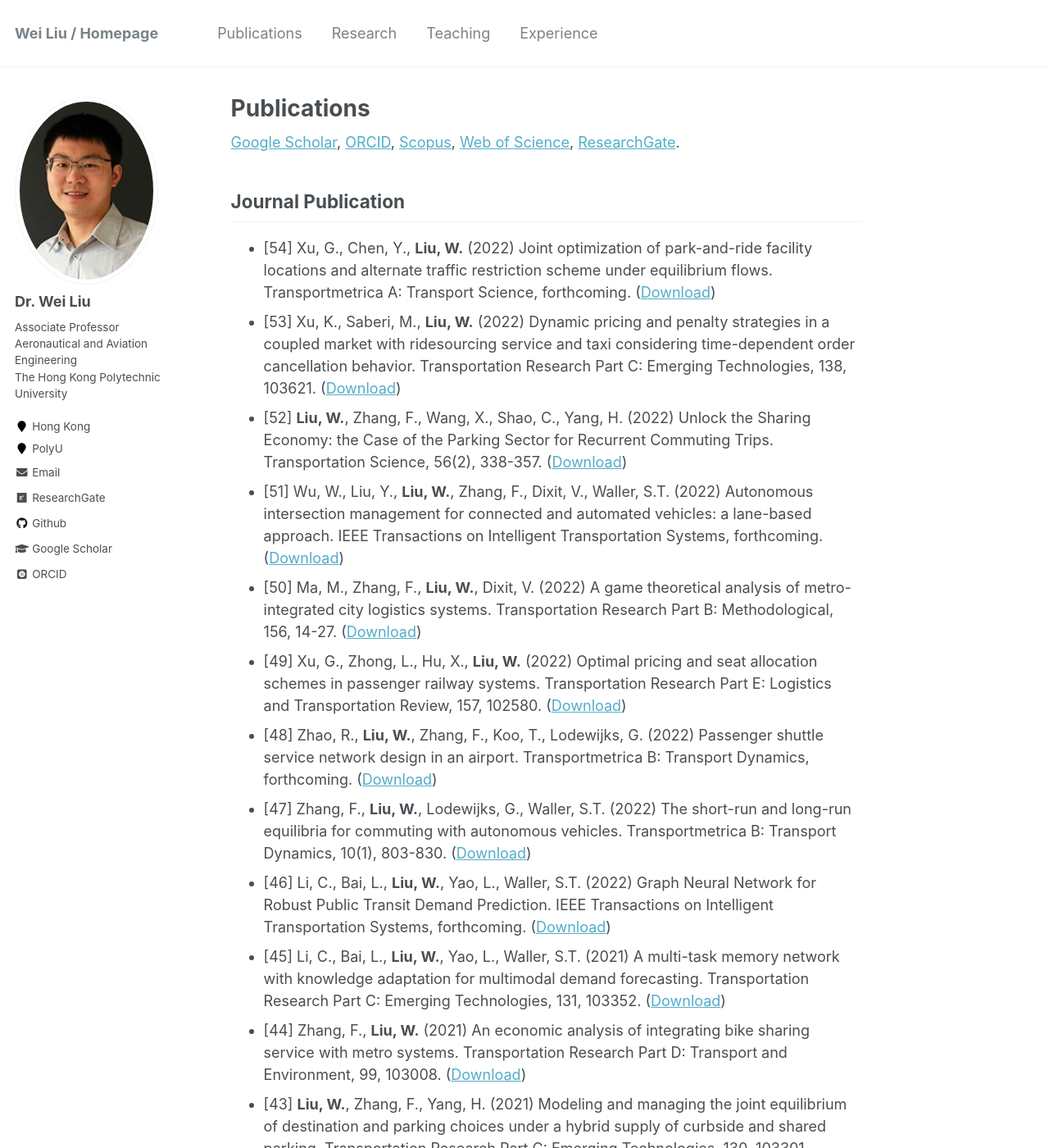
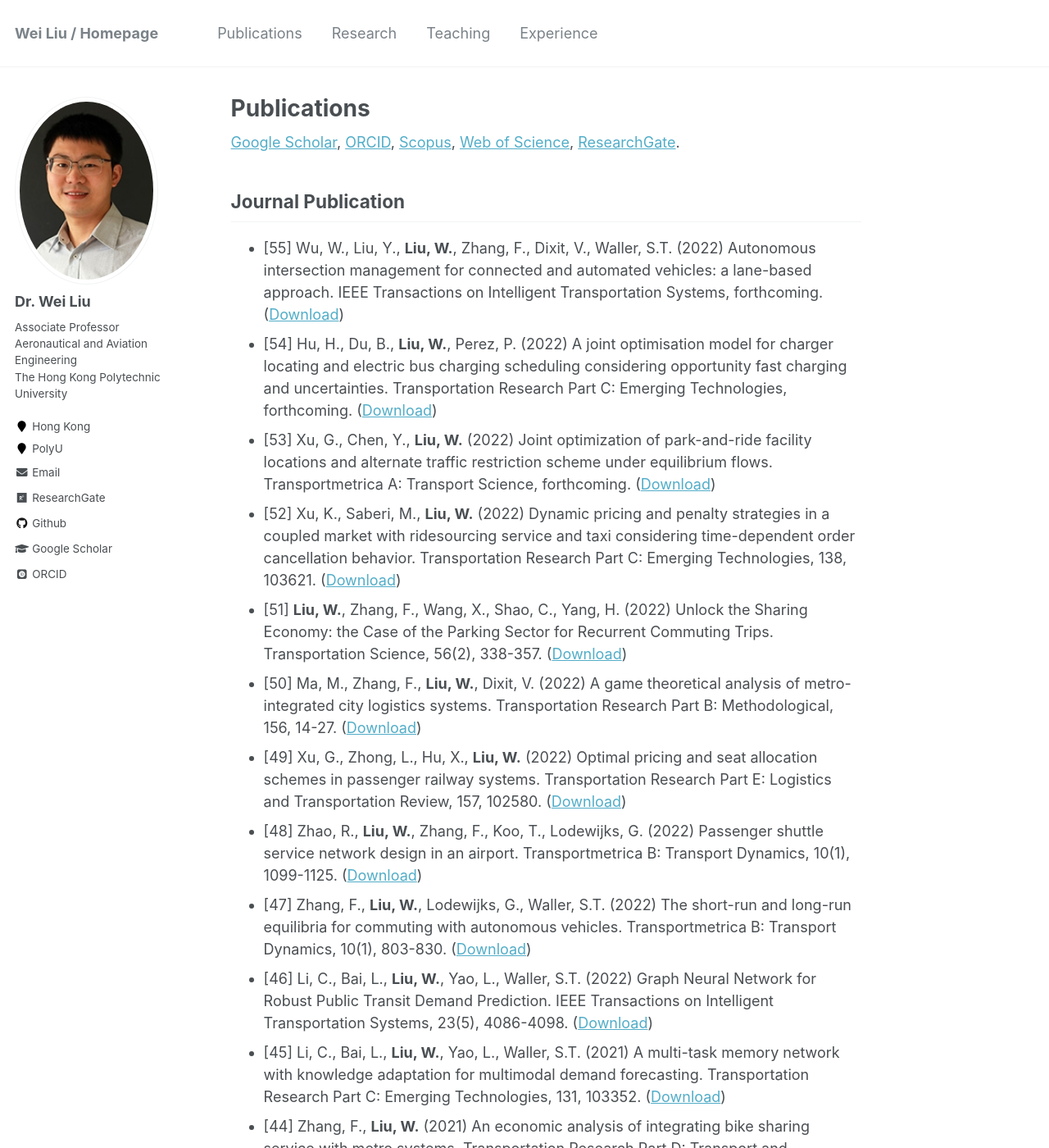
Before and after one commit to weiliu2016/weiliu2016.github.io, a Jekyll site: the page built from _pages/publications.md, in a window 1280 px wide and 1400 px high. Shown: the whole window at 82% size. Built offline with Jekyll 4.4.1, drawn with Linux system fonts in a browser that asks for light colours; some web fonts are replaced.

Commit message:
Update publications.md

```diff
--- a/_pages/publications.md
+++ b/_pages/publications.md
@@ -19,15 +19,16 @@ author_profile: true
 
 Journal Publication
 ----------
-* [54] Xu, G., Chen, Y., **Liu, W.** (2022) Joint optimization of park-and-ride facility locations and alternate traffic restriction scheme under equilibrium flows. Transportmetrica A: Transport Science, forthcoming. ([Download](https://doi.org/10.1080/23249935.2022.xxxxxxx))
-* [53] Xu, K., Saberi, M., **Liu, W.** (2022) Dynamic pricing and penalty strategies in a coupled market with ridesourcing service and taxi considering time-dependent order cancellation behavior. Transportation Research Part C: Emerging Technologies, 138, 103621. ([Download](https://doi.org/10.1016/j.trc.2022.103621))
-* [52] **Liu, W.**, Zhang, F., Wang, X., Shao, C., Yang, H. (2022) Unlock the Sharing Economy: the Case of the Parking Sector for Recurrent Commuting Trips. Transportation Science, 56(2), 338-357. ([Download](https://doi.org/10.1287/trsc.2021.1103))
-* [51] Wu, W., Liu, Y., **Liu, W.**, Zhang, F., Dixit, V., Waller, S.T. (2022) Autonomous intersection management for connected and automated vehicles: a lane-based approach. IEEE Transactions on Intelligent Transportation Systems, forthcoming. ([Download](http://dx.doi.org/10.1109/TITS.2021.3136910))
+* [55] Wu, W., Liu, Y., **Liu, W.**, Zhang, F., Dixit, V., Waller, S.T. (2022) Autonomous intersection management for connected and automated vehicles: a lane-based approach. IEEE Transactions on Intelligent Transportation Systems, forthcoming. ([Download](http://dx.doi.org/10.1109/TITS.2021.3136910))
+* [54] Hu, H., Du, B., **Liu, W.**, Perez, P. (2022) A joint optimisation model for charger locating and electric bus charging scheduling considering opportunity fast charging and uncertainties. Transportation Research Part C: Emerging Technologies, forthcoming. ([Download](https://doi.org/10.1016/j.trc.2022.xxxxxx))
+* [53] Xu, G., Chen, Y., **Liu, W.** (2022) Joint optimization of park-and-ride facility locations and alternate traffic restriction scheme under equilibrium flows. Transportmetrica A: Transport Science, forthcoming. ([Download](https://doi.org/10.1080/23249935.2022.xxxxxxx))
+* [52] Xu, K., Saberi, M., **Liu, W.** (2022) Dynamic pricing and penalty strategies in a coupled market with ridesourcing service and taxi considering time-dependent order cancellation behavior. Transportation Research Part C: Emerging Technologies, 138, 103621. ([Download](https://doi.org/10.1016/j.trc.2022.103621))
+* [51] **Liu, W.**, Zhang, F., Wang, X., Shao, C., Yang, H. (2022) Unlock the Sharing Economy: the Case of the Parking Sector for Recurrent Commuting Trips. Transportation Science, 56(2), 338-357. ([Download](https://doi.org/10.1287/trsc.2021.1103))
 * [50] Ma, M., Zhang, F., **Liu, W.**, Dixit, V. (2022) A game theoretical analysis of metro-integrated city logistics systems. Transportation Research Part B: Methodological, 156, 14-27. ([Download](https://doi.org/10.1016/j.trb.2021.12.005))
 * [49] Xu, G., Zhong, L., Hu, X., **Liu, W.** (2022) Optimal pricing and seat allocation schemes in passenger railway systems. Transportation Research Part E: Logistics and Transportation Review, 157, 102580. ([Download](https://doi.org/10.1016/j.tre.2021.102580))
-* [48] Zhao, R., **Liu, W.**, Zhang, F., Koo, T., Lodewijks, G. (2022) Passenger shuttle service network design in an airport. Transportmetrica B: Transport Dynamics, forthcoming. ([Download](https://doi.org/10.1080/21680566.2021.2008279))
+* [48] Zhao, R., **Liu, W.**, Zhang, F., Koo, T., Lodewijks, G. (2022) Passenger shuttle service network design in an airport. Transportmetrica B: Transport Dynamics, 10(1), 1099-1125. ([Download](https://doi.org/10.1080/21680566.2021.2008279))
 * [47] Zhang, F., **Liu, W.**, Lodewijks, G., Waller, S.T. (2022) The short-run and long-run equilibria for commuting with autonomous vehicles. Transportmetrica B: Transport Dynamics, 10(1), 803-830. ([Download](https://doi.org/10.1080/21680566.2020.1779146))
-* [46] Li, C., Bai, L., **Liu, W.**, Yao, L., Waller, S.T. (2022) Graph Neural Network for Robust Public Transit Demand Prediction. IEEE Transactions on Intelligent Transportation Systems, forthcoming. ([Download](https://doi.org/10.1109/TITS.2020.3041234))
+* [46] Li, C., Bai, L., **Liu, W.**, Yao, L., Waller, S.T. (2022) Graph Neural Network for Robust Public Transit Demand Prediction. IEEE Transactions on Intelligent Transportation Systems, 23(5), 4086-4098. ([Download](https://doi.org/10.1109/TITS.2020.3041234))
 * [45] Li, C., Bai, L., **Liu, W.**, Yao, L., Waller, S.T. (2021) A multi-task memory network with knowledge adaptation for multimodal demand forecasting. Transportation Research Part C: Emerging Technologies, 131, 103352. ([Download](https://doi.org/10.1016/j.trc.2021.103352))
 * [44] Zhang, F., **Liu, W.** (2021) An economic analysis of integrating bike sharing service with metro systems. Transportation Research Part D: Transport and Environment, 99, 103008. ([Download](https://doi.org/10.1016/j.trd.2021.103008))
 * [43] **Liu, W.**, Zhang, F., Yang, H. (2021) Modeling and managing the joint equilibrium of destination and parking choices under a hybrid supply of curbside and shared parking. Transportation Research Part C: Emerging Technologies, 130, 103301. ([Download](https://doi.org/10.1016/j.trc.2021.103301))
```
